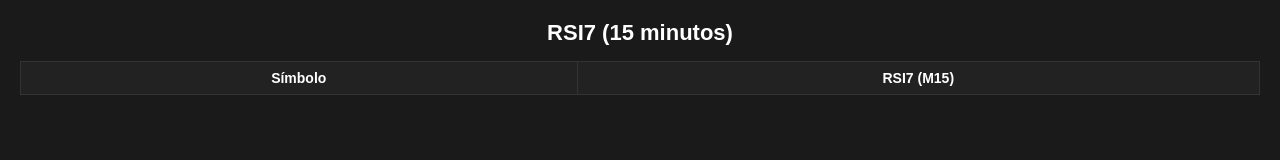
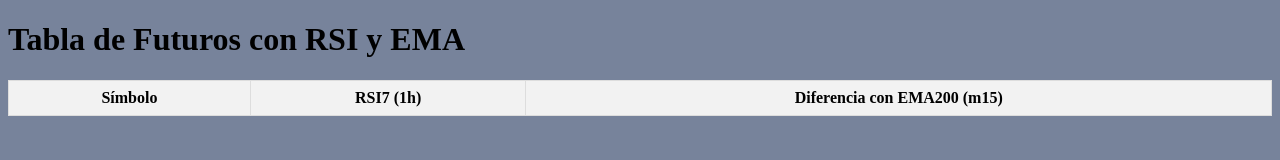
Before and after one commit to numbermagic0-cpu/RSIcrypto, a plain HTML site: page index.html in a window 1280 px wide. Drawn offline with Linux system fonts and the light colour scheme; no server answers.

Commit message:
index.html

```diff
--- a/index.html
+++ b/index.html
@@ -3,52 +3,45 @@
 <head>
     <meta charset="UTF-8">
     <meta name="viewport" content="width=device-width, initial-scale=1.0">
-    <title>RSI7 M15</title>
+    <title>Tabla de Futuros con RSI y EMA</title>
     <style>
         body {
-            background: #1a1a1a;
-            color: #fff;
-            font-family: Arial, sans-serif;
-            margin: 20px;
-            text-align: center;
-        }
-        h1 {
-            font-size: 22px;
-            margin-bottom: 15px;
+            background-color: #77839b; /* Color de fondo gris */
         }
         table {
             width: 100%;
             border-collapse: collapse;
-            font-size: 14px;
         }
         th, td {
-            border: 1px solid #333;
+            border: 1px solid #ddd;
             padding: 8px;
+            text-align: center;
         }
         th {
-            background: #222;
+            background-color: #f2f2f2;
+            cursor: pointer;
         }
-        .loading {
-            color: #888;
-            font-style: italic;
-            padding: 20px;
+        .sorted-asc::after {
+            content: "🔼";
+        }
+        .sorted-desc::after {
+            content: "🔽";
         }
     </style>
 </head>
 <body>
-    <h1>RSI7 (15 minutos)</h1>
+    <h1>Tabla de Futuros con RSI y EMA</h1>
     <table id="cryptoPairs">
         <thead>
             <tr>
                 <th>Símbolo</th>
-                <th>RSI7 (M15)</th>
+                <th id="rsiHeader">RSI7 (1h) <span class="sort-indicator"></span></th>
+                <th id="emaHeader200">Diferencia con EMA200 (m15) <span class="sort-indicator"></span></th>
             </tr>
         </thead>
         <tbody>
-            <tr><td colspan="2" class="loading">Cargando...</td></tr>
         </tbody>
     </table>
-
-    <script src="proX.js"></script>
+    <script src="RSIm15ema.js"></script>
 </body>
 </html>
```
